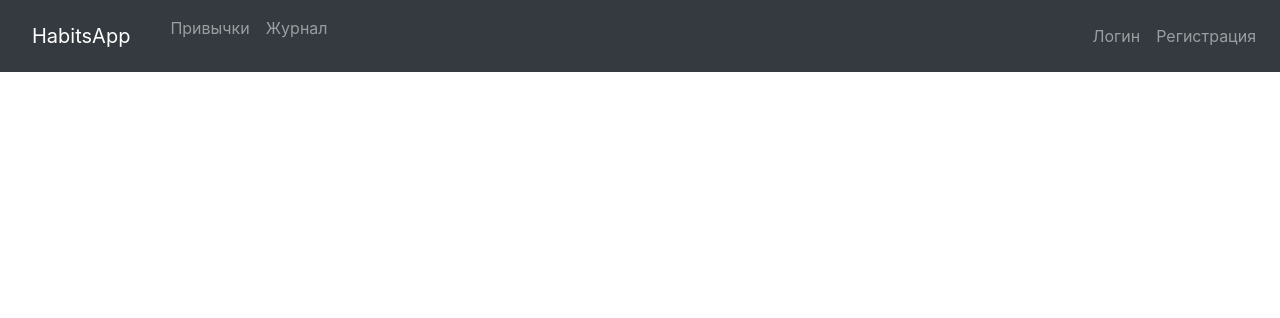
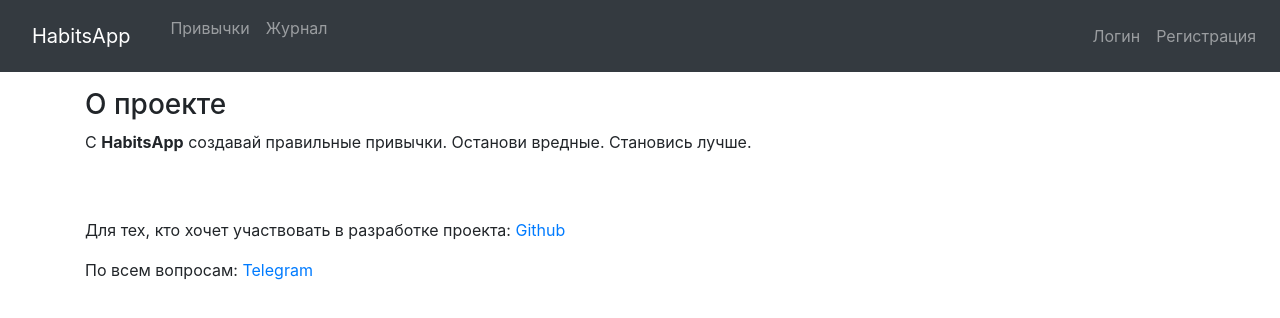
Before and after one commit to smartdevkz/HabitsApp-frontend, a React (Create React App) app: page / in a window 1280 px wide. Shown: the top 318 px of the page. Built offline with nearby package versions, Linux system fonts and the light colour scheme.

Commit message:
Added About page

```diff
--- /dev/null
+++ b/src/components/about.component.js
@@ -0,0 +1,29 @@
+import React, { Component } from "react";
+
+export default class About extends Component {
+  componentDidMount() {
+    document.title = "HabitsApp - трекер привычек";
+  }
+
+  render() {
+    return (
+      <div>
+        <h3>О проекте</h3>
+        <p>
+          С <b>HabitsApp</b> создавай правильные привычки. Останови вредные.
+          Становись лучше.
+        </p>
+        <br />
+        <br />
+        <p>
+          Для тех, кто хочет участвовать в разработке проекта:{" "}
+          <a href="https://github.com/smartdevkz/HabitsApp-frontend">Github</a>
+        </p>
+        <p>
+          По всем вопросам:{" "}
+          <a href="https://t.me/YerlanKarakulov">Telegram</a>
+        </p>
+      </div>
+    );
+  }
+}
--- a/src/index.js
+++ b/src/index.js
@@ -9,12 +9,14 @@ import HabitsList from "./components/habits-list.component";
 import Journal from "./components/journal.component";
 import UserLogin from "./components/users-login.component";
 import UserRegistration from "./components/users-registration.component";
+import About from "./components/about.component";
 
 ReactDOM.render(
   <BrowserRouter>
     <App />
     <div className="container mt-3">
       <Switch>
+      <Route exact path="/" component={About} />
         <Route exact path="/habits" component={HabitsList} />
         <Route exact path="/journal" component={Journal} />
         <Route exact path="/user/login" component={UserLogin} />
```
